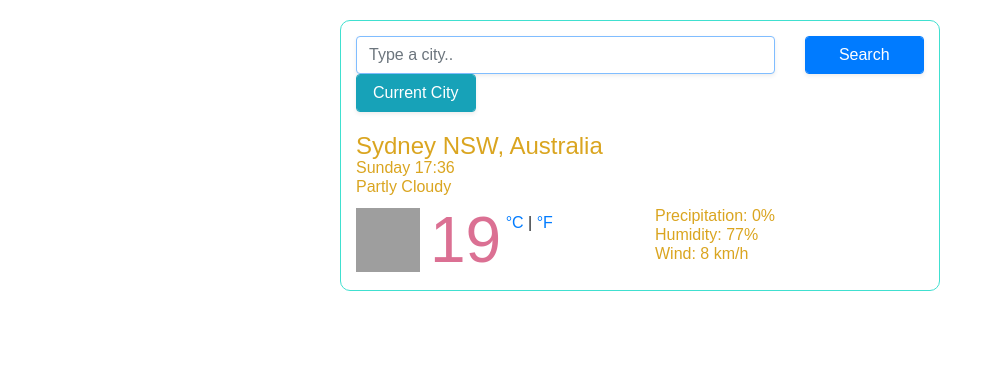
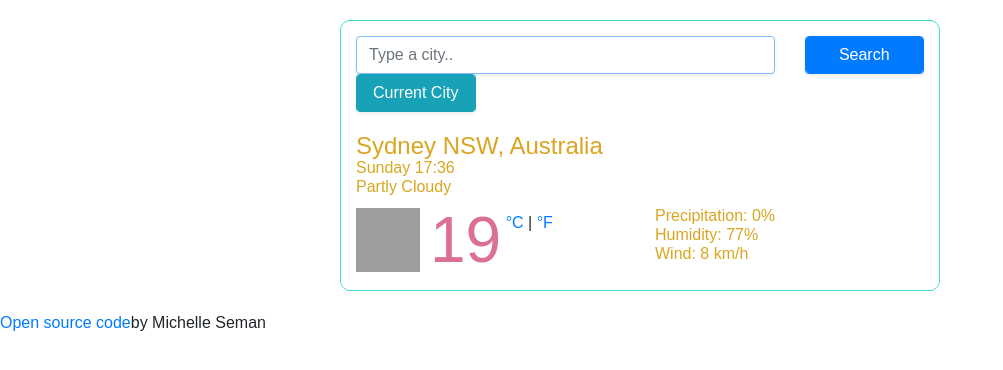
Before and after one commit to MichSeman/weatherApp-sheCodes, a plain HTML site: page index.html in a window 1280 px wide. Shown: the whole page, without its empty margins (0-1003 px from the left). Drawn offline with nearby package versions, Linux system fonts and the light colour scheme; no server answers; grey boxes are pictures that could not be loaded.

Commit message:
Added footer with GitHub link to repository

```diff
--- a/index.html
+++ b/index.html
@@ -90,5 +90,6 @@
       </div>
     </div>
     <script src="src/index.js"></script>
+    <footer><a href="https://github.com/MichSeman/weatherApp-sheCodes">Open source code</a>by Michelle Seman</footer>
   </body>
 </html>
```
